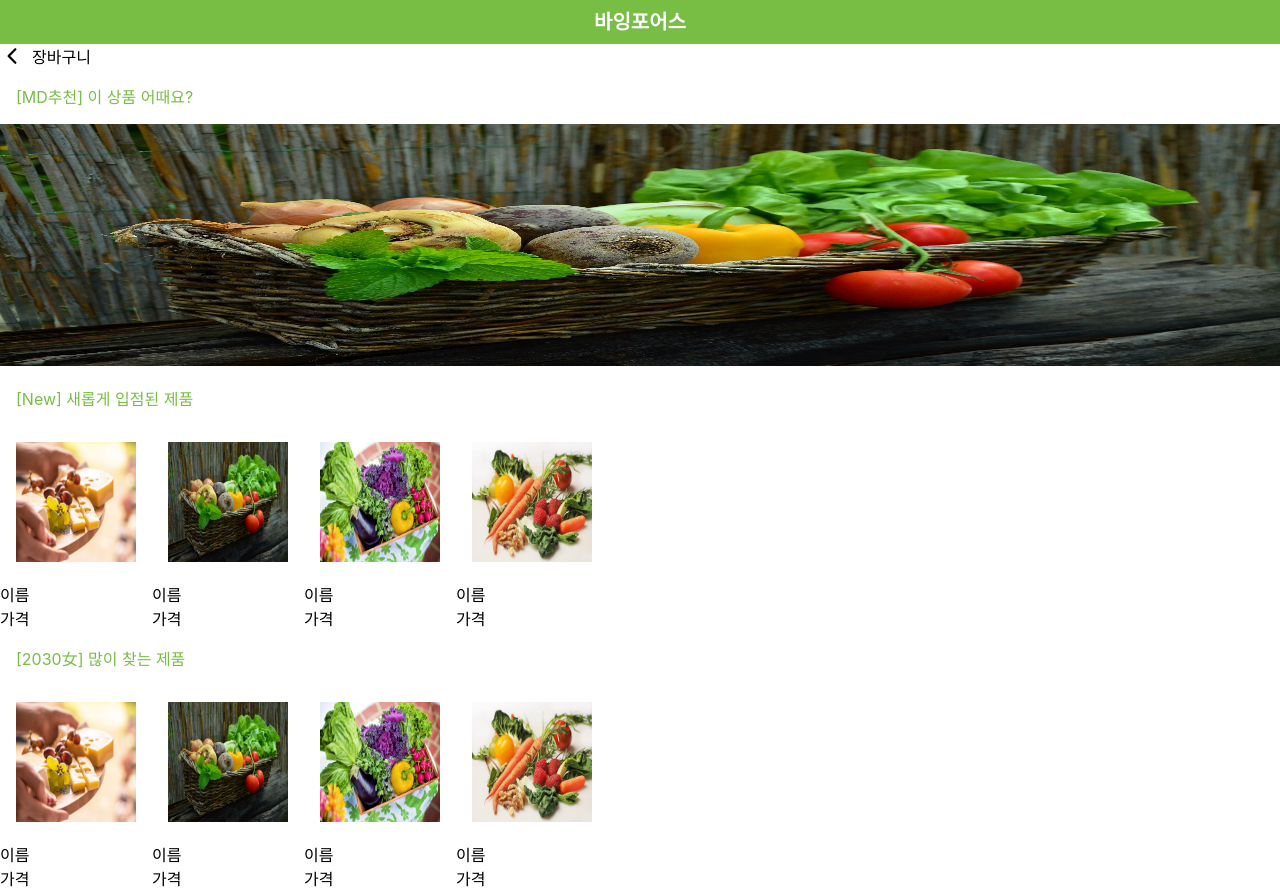
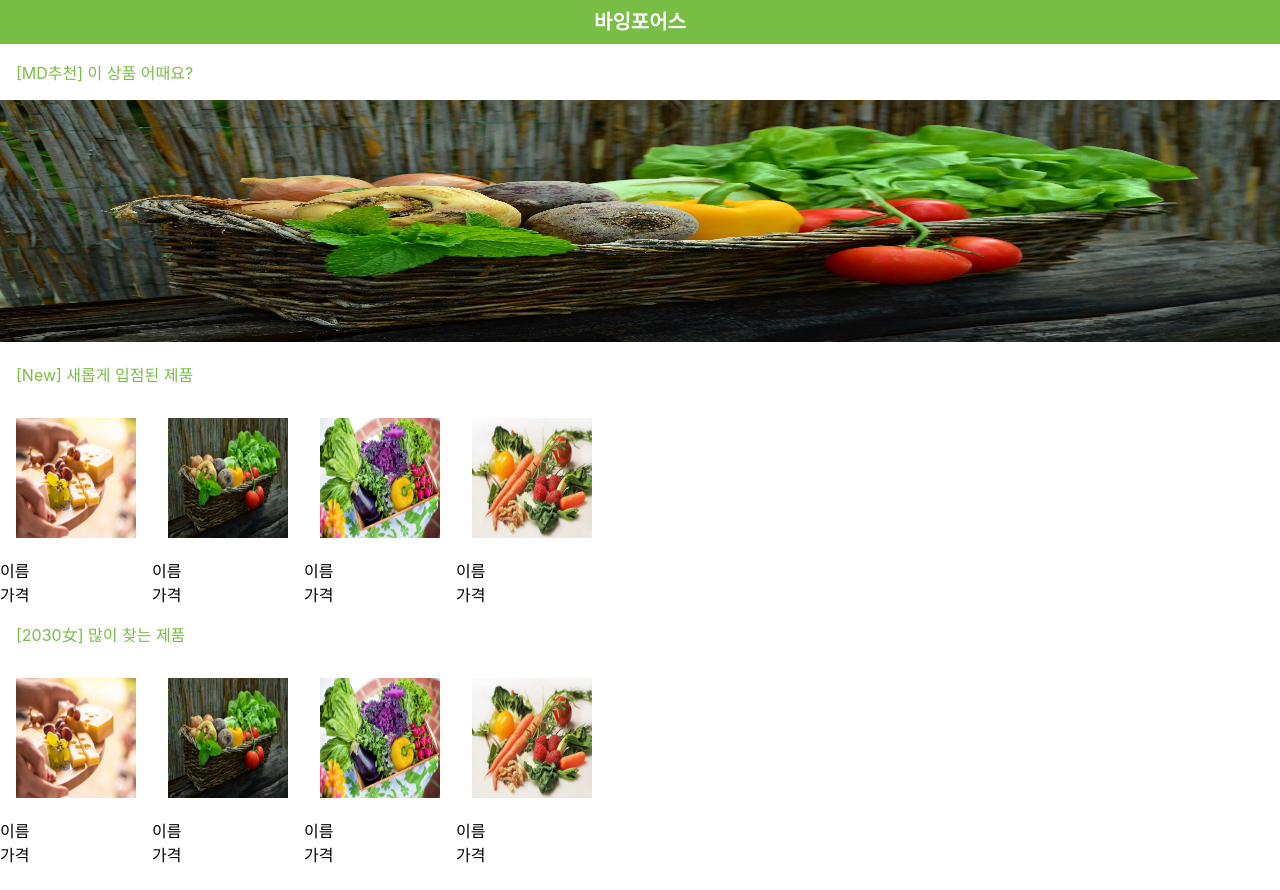
Before and after one commit to Buying-For-Earth/BFE-client, a React (Create React App) app in the folder buying-for-earth/: page / in a window 1280 px wide. After the commit the page ends 866 px from the top, so only its background shows below. Built offline with nearby package versions, Linux system fonts and the light colour scheme.

Commit message:
Complete - Header

```diff
--- a/buying-for-earth/src/pages/Home/Home.tsx
+++ b/buying-for-earth/src/pages/Home/Home.tsx
@@ -7,14 +7,12 @@ import './Home.scss';
 import Header from '../../components/Header';
 import ItemList from './components/ItemList';
 import Recommend from './components/Recommend';
-import ContentHeader from '../../components/ContentHeader';
 
 function Home() {
   const images = [img1, img2, img3, img4];
   return (
     <>
       <Header />
-      <ContentHeader title={'장바구니'} />
       <div className="home--container">
         <div className="home__recommend">
           <div className="home__recommend__title title">
```
